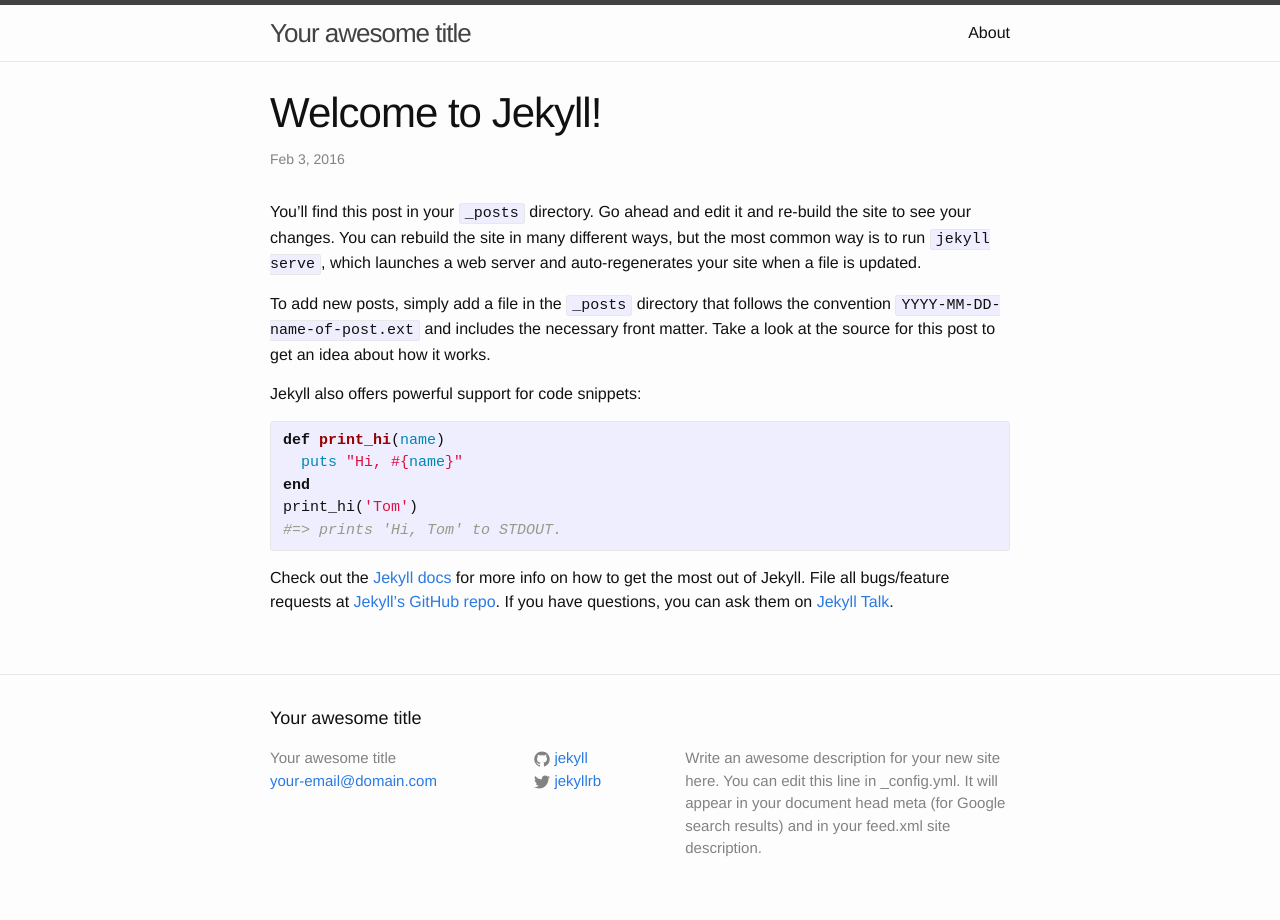
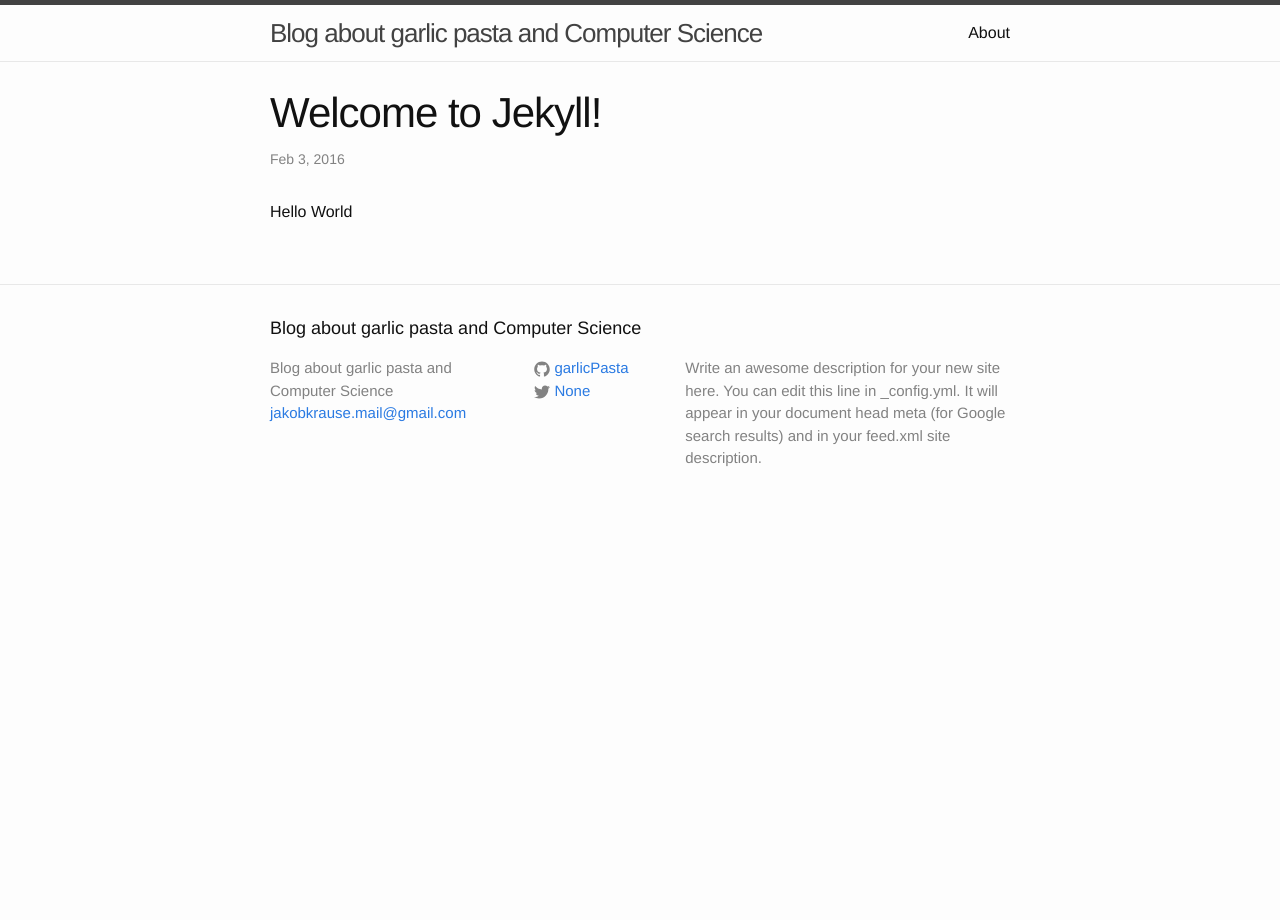
Before and after one commit to garlicPasta/garlicpasta.github.io, a Jekyll site: the page built from _posts/2016-02-03-welcome-to-jekyll.markdown, in a window 1280 px wide. Built offline with Jekyll 4.4.1, drawn with Linux system fonts in a browser that asks for light colours.

Commit message:
made about page and clean up

```diff
--- a/_config.yml
+++ b/_config.yml
@@ -6,16 +6,16 @@
 # 'jekyll serve'. If you change this file, please restart the server process.
 
 # Site settings
-title: Your awesome title
-email: your-email@domain.com
+title: Blog about garlic pasta and Computer Science
+email: jakobkrause.mail@gmail.com
 description: > # this means to ignore newlines until "baseurl:"
   Write an awesome description for your new site here. You can edit this
   line in _config.yml. It will appear in your document head meta (for
   Google search results) and in your feed.xml site description.
 baseurl: "" # the subpath of your site, e.g. /blog
-url: "http://yourdomain.com" # the base hostname & protocol for your site
-twitter_username: jekyllrb
-github_username:  jekyll
+url: "garlicpasta.github.io" # the base hostname & protocol for your site
+twitter_username: None
+github_username:  garlicPasta
 
 # Build settings
 markdown: kramdown
--- a/_posts/2016-02-03-welcome-to-jekyll.markdown
+++ b/_posts/2016-02-03-welcome-to-jekyll.markdown
@@ -4,22 +4,5 @@ title:  "Welcome to Jekyll!"
 date:   2016-02-03 11:49:34 +0100
 categories: jekyll update
 ---
-You’ll find this post in your `_posts` directory. Go ahead and edit it and re-build the site to see your changes. You can rebuild the site in many different ways, but the most common way is to run `jekyll serve`, which launches a web server and auto-regenerates your site when a file is updated.
 
-To add new posts, simply add a file in the `_posts` directory that follows the convention `YYYY-MM-DD-name-of-post.ext` and includes the necessary front matter. Take a look at the source for this post to get an idea about how it works.
-
-Jekyll also offers powerful support for code snippets:
-
-{% highlight ruby %}
-def print_hi(name)
-  puts "Hi, #{name}"
-end
-print_hi('Tom')
-#=> prints 'Hi, Tom' to STDOUT.
-{% endhighlight %}
-
-Check out the [Jekyll docs][jekyll-docs] for more info on how to get the most out of Jekyll. File all bugs/feature requests at [Jekyll’s GitHub repo][jekyll-gh]. If you have questions, you can ask them on [Jekyll Talk][jekyll-talk].
-
-[jekyll-docs]: http://jekyllrb.com/docs/home
-[jekyll-gh]:   https://github.com/jekyll/jekyll
-[jekyll-talk]: https://talk.jekyllrb.com/
+Hello World
```
Also changed, not shown: about.md (+2 -10 lines).
